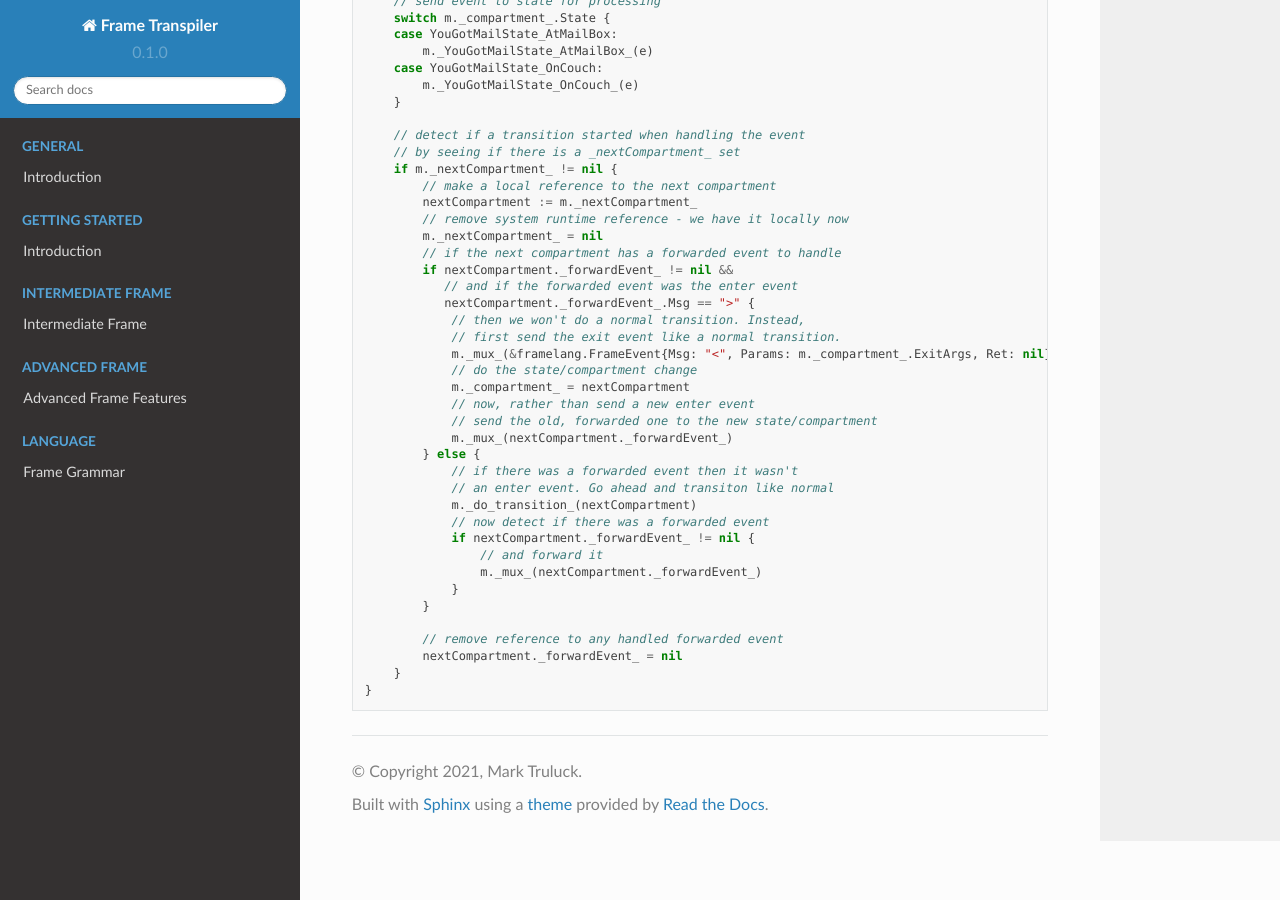
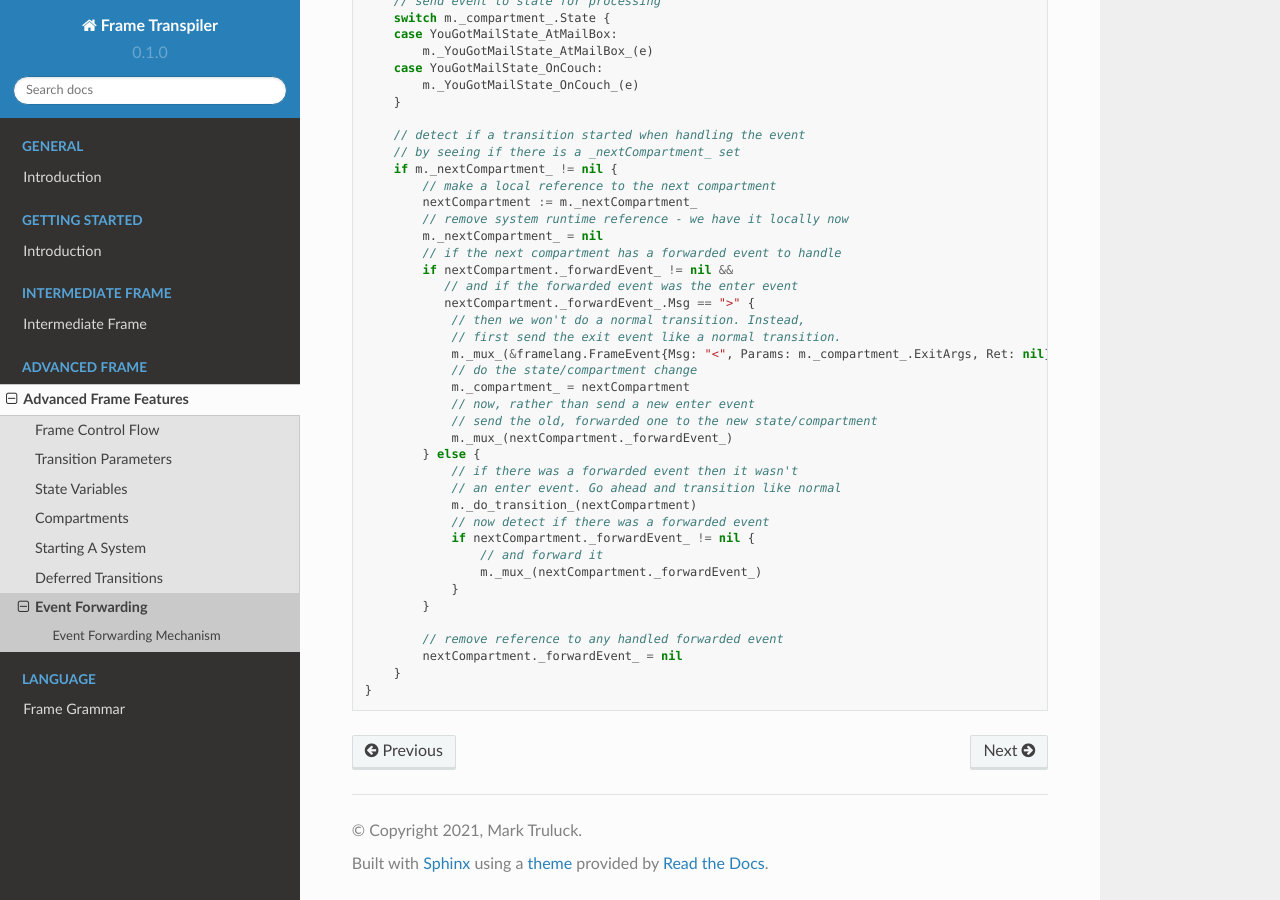
Before and after one commit to frame-lang/frame_transpiler, a Sphinx documentation site: the page built from docs/source/advanced_frame/event_forwarding.rst, in a window 1280 px wide and 900 px high, scrolled down 2603 px. Built offline with Sphinx 7.4.7 and the Read the Docs theme 2.0.0, drawn with Linux system fonts in a browser that asks for light colours; pages that are not in the unit, such as notebooks, are missing from menus; some of the changed text lies outside the part shown.

Commit message:
Index update

```diff
--- a/docs/source/advanced_frame/event_forwarding.rst
+++ b/docs/source/advanced_frame/event_forwarding.rst
@@ -162,7 +162,7 @@ _forwardEvent_ to cache off the current event and then start the transition:
                 m._mux_(nextCompartment._forwardEvent_)
             } else {
                 // if there was a forwarded event then it wasn't
-                // an enter event. Go ahead and transiton like normal
+                // an enter event. Go ahead and transition like normal
                 m._do_transition_(nextCompartment)
                 // now detect if there was a forwarded event
                 if nextCompartment._forwardEvent_ != nil {
--- a/docs/source/advanced_frame/index.rst
+++ b/docs/source/advanced_frame/index.rst
@@ -27,3 +27,4 @@ Frame introduces a number of innovations that extend Statechart capabilities.
     simple_machines
     system_start
     deferred_transitions
+    event_forwarding
```
